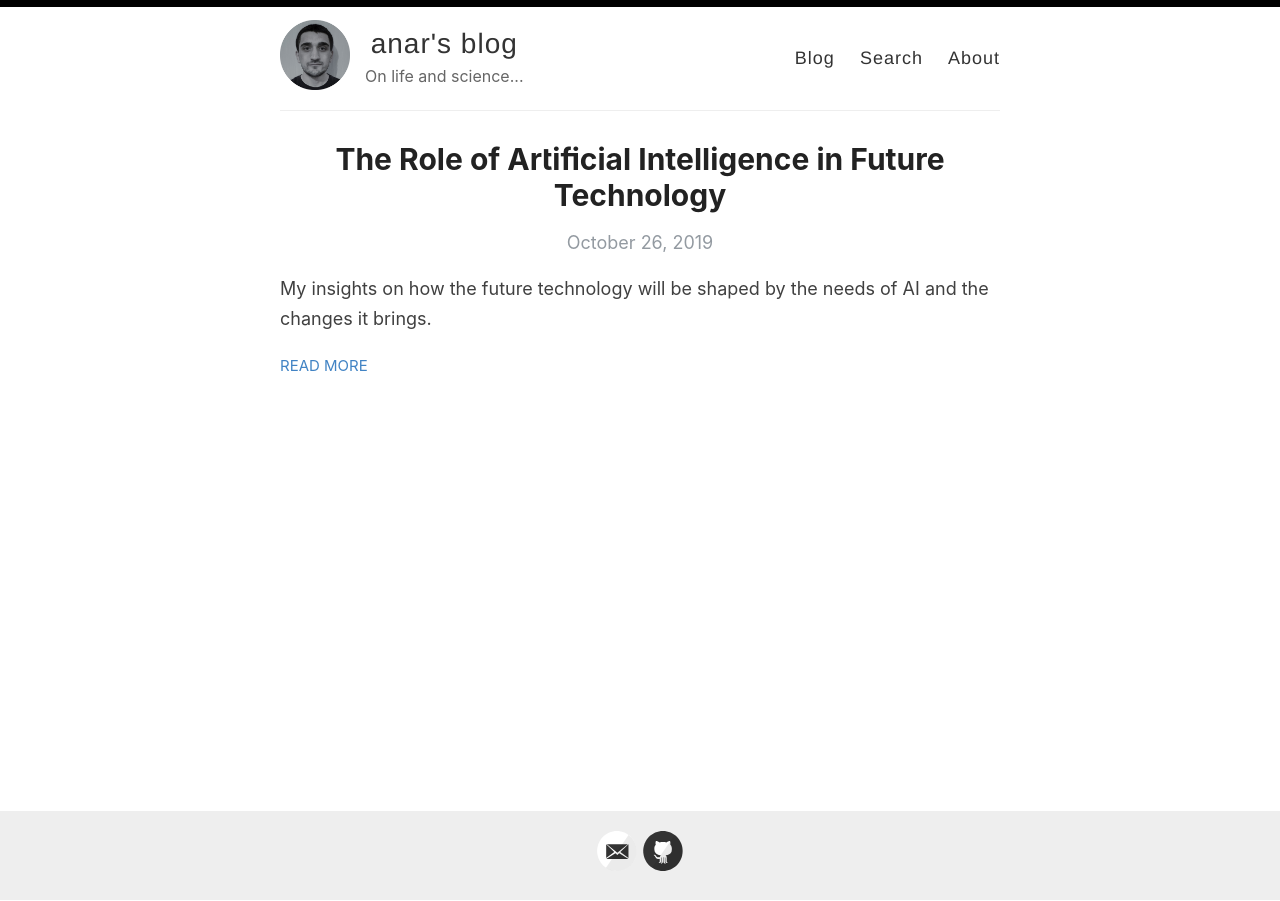
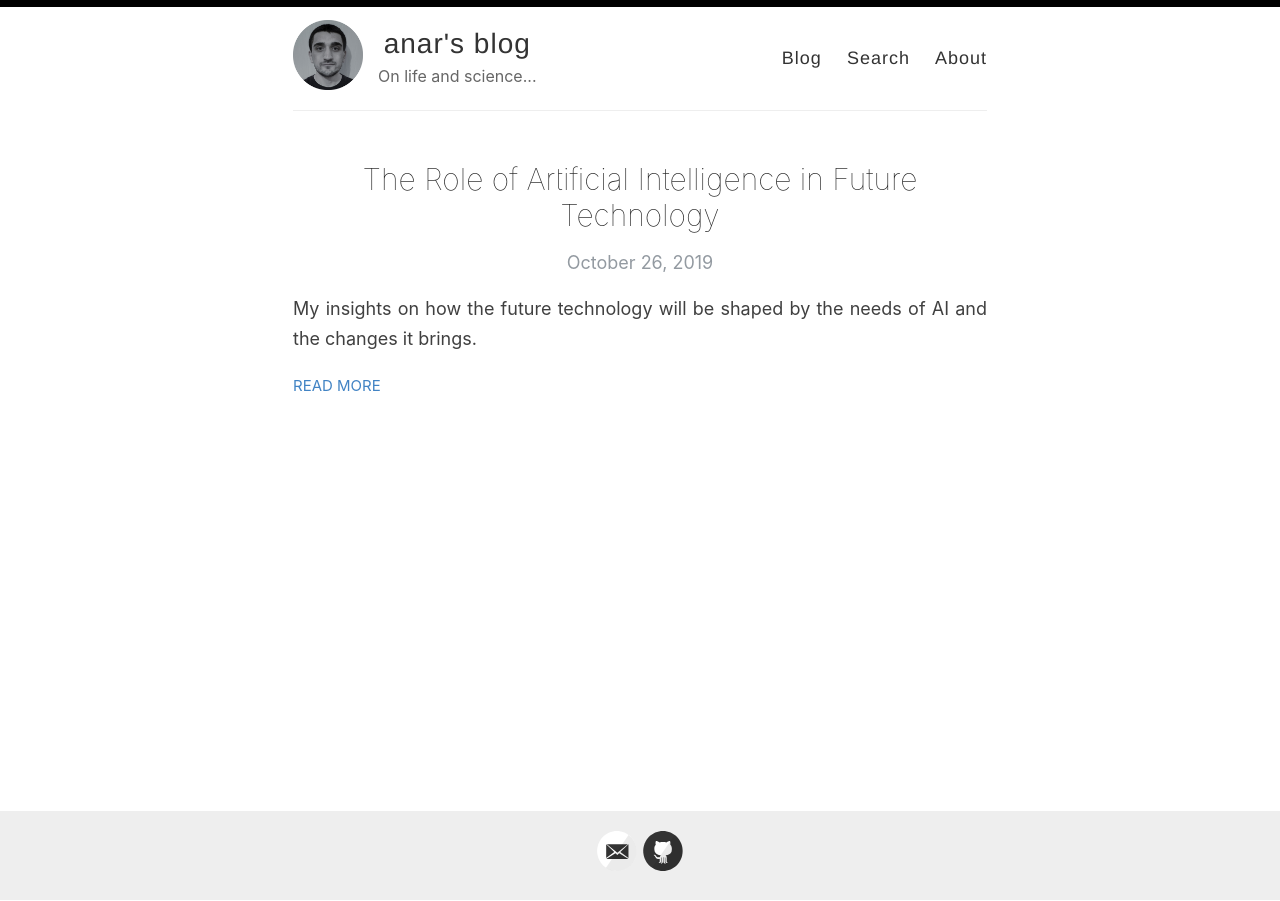
Before and after one commit to anaramirli/anaramirli.github.io, a Jekyll site: the page built from index.html, in a window 1280 px wide. Built offline with Jekyll 4.4.1, drawn with Linux system fonts in a browser that asks for light colours; the list of posts is cut into pages by our own code.

Commit message:
Update style.scss

```diff
--- a/assets/style.scss
+++ b/assets/style.scss
@@ -14,11 +14,6 @@
 /**************/
 
 @import url('https://fonts.googleapis.com/css?family=Roboto');
-
-.caption {
-  text-align: center;
-  font-size: .8rem;
-}
 
 html {
   font-size: 100%;
@@ -38,7 +33,7 @@ body {
 .container {
   margin: 0 auto;
   max-width: 740px;
-  padding: 0 10px;
+  padding: 0 23px;
   width: 100%;
 }
 
@@ -207,6 +202,7 @@ p > img {
   text-align: center;
   display: block;
   margin: 0 auto;
+  padding-block-end: 15px;
 }
 
 // Fixes images in popup boxes from Google Translate
@@ -250,7 +246,7 @@ p > img {
 //
 
 .wrapper-masthead {
-  margin-bottom: 25px;
+  margin-bottom: 50px;
 }
 
 .masthead {
@@ -378,6 +374,7 @@ nav {
   .read-more {
     text-transform: uppercase;
     font-size: 15px;
+
   }
 }
 
@@ -428,20 +425,14 @@ body:after {
 .post h1{
   font-family: -system-ui, -apple-system, BlinkMacSystemFont, "Segoe UI", Roboto, Helvetica, Arial, sans-serif, "Apple Color Emoji", "Segoe UI Emoji", "Segoe UI Symbol";
   text-align: center;
-  font-weight: bold;
+  font-weight: lighter;
   font-kerning: auto;
   font-feature-settings: "kern","liga","dlig","hlig","cswh";
   line-height: 1.2;
 }
 
-.page h1{
-  font-family: -system-ui, -apple-system, BlinkMacSystemFont, "Segoe UI", Roboto, Helvetica, Arial, sans-serif, "Apple Color Emoji", "Segoe UI Emoji", "Segoe UI Symbol";
-  text-align: center;
-  font-weight: bold;
-  font-kerning: auto;
-  font-feature-settings: "kern","liga","dlig","hlig","cswh";
-  line-height: 1.2;
-}
+
+
 
 .author_title{
   text-align: center;
@@ -449,10 +440,35 @@ body:after {
   letter-spacing: 2px;
 }
 
+.entry p {
+	text-align: justify;
+
+	@include mobile {
+    text-align: justify;
+	font-size: 17px;
+
+  }
+}
+
+
+
+.page h1{
+  font-family: -system-ui, -apple-system, BlinkMacSystemFont, "Segoe UI", Roboto, Helvetica, Arial, sans-serif, "Apple Color Emoji", "Segoe UI Emoji", "Segoe UI Symbol";
+  text-align: center;
+  font-weight: lighter;
+  font-kerning: auto;
+  font-feature-settings: "kern","liga","dlig","hlig","cswh";
+  line-height: 1.2;
+}
+
+
+
 .post_date{
   text-align: center;
   color: #939aa1;
 }
+
+
 
 .cd-container a {
   color: #30434e;
```
Lines whose indentation alone changed are shown as unchanged.
